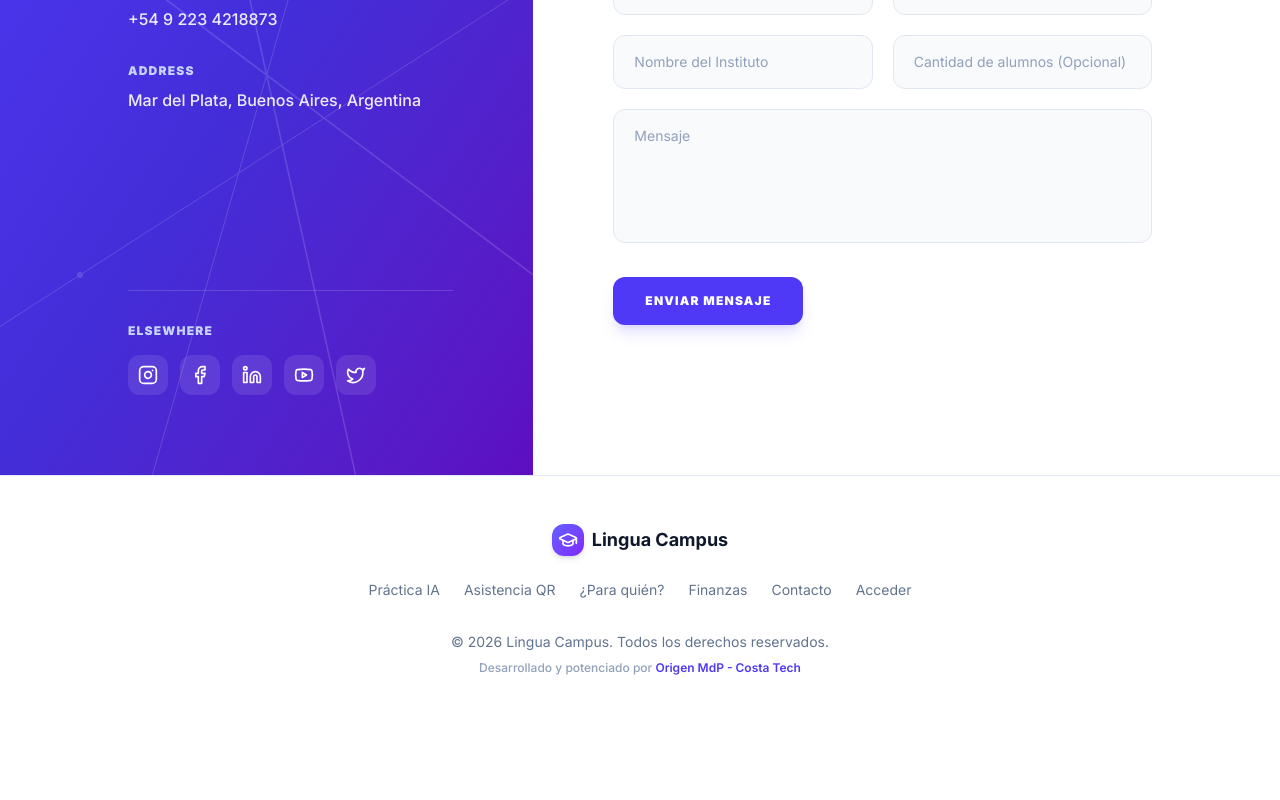
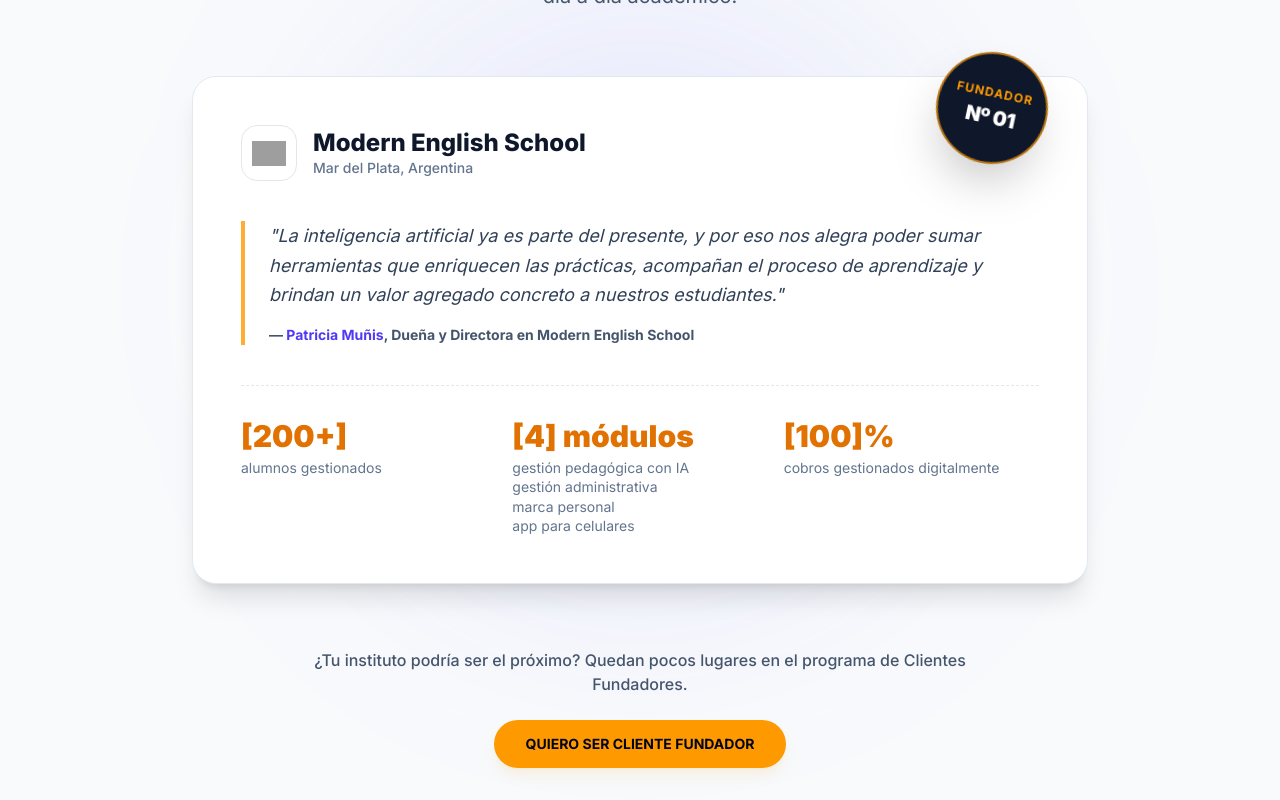
Before and after one commit to jsemalvarez/lingua-campus, a Next.js app: page / in a window 1280 px wide. Shown: the part 7960-8760 px from the top of the page. Before the commit the page ends 8684 px from the top, so only its background shows below. Built offline with nearby package versions, Linux system fonts and the light colour scheme; grey boxes are pictures that could not be loaded.

Commit message:
feat(landing): implement founding customers section

```diff
--- a/src/components/landing/LinguaCampusLanding.tsx
+++ b/src/components/landing/LinguaCampusLanding.tsx
@@ -606,6 +606,115 @@ export default function LandingPage() {
           </div>
         </section>
 
+
+        {/* ══ SECCIÓN: CLIENTES FUNDADORES ══════════════════════════════════ */}
+        <section className="py-24 sm:py-32 bg-slate-50 dark:bg-slate-950 relative overflow-hidden transition-colors">
+          {/* Subtle background glow */}
+          <div className="absolute top-1/2 left-1/2 -translate-x-1/2 -translate-y-1/2 w-[600px] h-[600px] rounded-full bg-indigo-500/10 dark:bg-indigo-500/5 blur-[120px] pointer-events-none" />
+
+          <div className="container mx-auto px-6 max-w-5xl relative z-10">
+            <div className="text-center mb-16">
+              <h2 className="text-4xl sm:text-5xl font-black text-slate-900 dark:text-white leading-tight mb-6">
+                El primer instituto en confiar su gestión a <span className="text-transparent bg-clip-text bg-gradient-to-r from-indigo-600 to-violet-600 dark:from-indigo-400 dark:to-violet-400">Lingua Campus</span>
+              </h2>
+              <p className="text-lg sm:text-xl text-slate-600 dark:text-slate-400 max-w-3xl mx-auto leading-relaxed">
+                Así fue cómo <a href="https://www.modernenglishschool.com.ar" target="_blank" rel="noopener noreferrer" className="font-bold text-indigo-600 dark:text-indigo-400 hover:underline">Modern English School</a> dejó atrás las planillas sueltas y ordenó su día a día académico.
+              </p>
+            </div>
+
+            {/* Testimonial Card Container */}
+            <div className="relative mx-auto max-w-4xl">
+
+              {/* Floating Badge (Fundador Nº 01) */}
+              <div className="absolute -top-6 right-4 sm:right-10 z-20 bg-slate-900 text-white dark:bg-slate-950 border-2 border-amber-500/70 dark:border-amber-500/40 rounded-full w-24 h-24 sm:w-28 sm:h-28 flex flex-col items-center justify-center shadow-2xl rotate-12 hover:rotate-0 transition-transform duration-300 select-none">
+                <span className="text-[10px] sm:text-xs font-bold tracking-widest text-amber-500 uppercase">Fundador</span>
+                <span className="text-lg sm:text-xl font-black tracking-tight mt-0.5">Nº 01</span>
+              </div>
+
+              {/* Main Card */}
+              <div className="bg-white dark:bg-slate-900/60 border border-slate-200 dark:border-slate-800/80 rounded-3xl p-8 sm:p-12 shadow-xl backdrop-blur-sm relative">
+
+                {/* Card Header */}
+                <div className="flex items-center gap-4 mb-8 sm:mb-10">
+                  {/* Logo Image */}
+                  <div className="w-14 h-14 rounded-2xl overflow-hidden border border-slate-250 dark:border-slate-800 bg-white flex items-center justify-center shrink-0 p-2.5">
+                    <img
+                      src="https://res.cloudinary.com/dwhdla1b4/image/upload/v1784242745/lingua-campus/logo_mes_mjsnim.webp"
+                      alt="Modern English School Logo"
+                      className="w-full h-full object-contain"
+                    />
+                  </div>
+                  <div>
+                    <h3 className="text-xl sm:text-2xl font-extrabold text-slate-900 dark:text-white leading-tight hover:text-indigo-600 dark:hover:text-indigo-400 transition-colors">
+                      <a href="https://www.modernenglishschool.com.ar" target="_blank" rel="noopener noreferrer">
+                        Modern English School
+                      </a>
+                    </h3>
+                    <p className="text-sm font-medium text-slate-500 dark:text-slate-400">
+                      Mar del Plata, Argentina
+                    </p>
+                  </div>
+                </div>
+
+                {/* Quote Block */}
+                <div className="border-l-4 border-amber-500/80 dark:border-amber-500/60 pl-6 mb-8 sm:mb-10">
+                  <p className="text-base sm:text-lg text-slate-700 dark:text-slate-300 italic leading-relaxed mb-4">
+                    "La inteligencia artificial ya es parte del presente, y por eso nos alegra poder sumar herramientas que enriquecen las prácticas, acompañan el proceso de aprendizaje y brindan un valor agregado concreto a nuestros estudiantes."
+                  </p>
+                  <p className="text-sm font-bold text-slate-600 dark:text-slate-400">
+                    — <span className="text-indigo-600 dark:text-indigo-400">Patricia Muñis</span>, Dueña y Directora en <a href="https://www.modernenglishschool.com.ar" target="_blank" rel="noopener noreferrer" className="hover:text-indigo-600 dark:hover:text-indigo-400 hover:underline transition-colors">Modern English School</a>
+                  </p>
+                </div>
+
+                {/* Stats Row */}
+                <div className="pt-8 border-t border-dashed border-slate-200 dark:border-slate-800 grid grid-cols-1 sm:grid-cols-3 gap-6 sm:gap-4 text-left">
+                  <div>
+                    <p className="text-2xl sm:text-3xl font-black text-amber-600 dark:text-amber-500">
+                      [200+]
+                    </p>
+                    <p className="text-xs sm:text-sm text-slate-500 dark:text-slate-400 mt-1 leading-snug">
+                      alumnos gestionados
+                    </p>
+                  </div>
+                  <div>
+                    <p className="text-2xl sm:text-3xl font-black text-amber-600 dark:text-amber-500">
+                      [4] módulos
+                    </p>
+                    <p className="text-xs sm:text-sm text-slate-500 dark:text-slate-400 mt-1 leading-snug space-y-0.5">
+                      gestión pedagógica con IA<br />
+                      gestión administrativa<br />
+                      marca personal<br />
+                      app para celulares
+                    </p>
+                  </div>
+                  <div>
+                    <p className="text-2xl sm:text-3xl font-black text-amber-600 dark:text-amber-500">
+                      [100]%
+                    </p>
+                    <p className="text-xs sm:text-sm text-slate-500 dark:text-slate-400 mt-1 leading-snug">
+                      cobros gestionados digitalmente
+                    </p>
+                  </div>
+                </div>
+
+              </div>
+            </div>
+
+            {/* Bottom CTA Area */}
+            <div className="text-center mt-16 max-w-2xl mx-auto">
+              <p className="text-slate-600 dark:text-slate-450 mb-6 font-medium text-sm sm:text-base">
+                ¿Tu instituto podría ser el próximo? Quedan pocos lugares en el programa de Clientes Fundadores.
+              </p>
+              <a href="#contacto">
+                <Button className="bg-amber-500 hover:bg-amber-600 text-slate-950 font-bold px-8 py-6 rounded-full shadow-lg shadow-amber-500/10 transition-all hover:scale-105 hover:-translate-y-0.5 active:scale-95">
+                  QUIERO SER CLIENTE FUNDADOR
+                </Button>
+              </a>
+            </div>
+
+          </div>
+        </section>
+
         {/* ══ SECCIÓN 7: FORMULARIO DE CONTACTO — Full Bleed Split Layout ════ */}
         <section id="contacto" className="relative grid lg:grid-cols-12 lg:h-screen lg:min-h-[750px] min-h-[650px] overflow-hidden bg-white dark:bg-slate-950">
 
```
